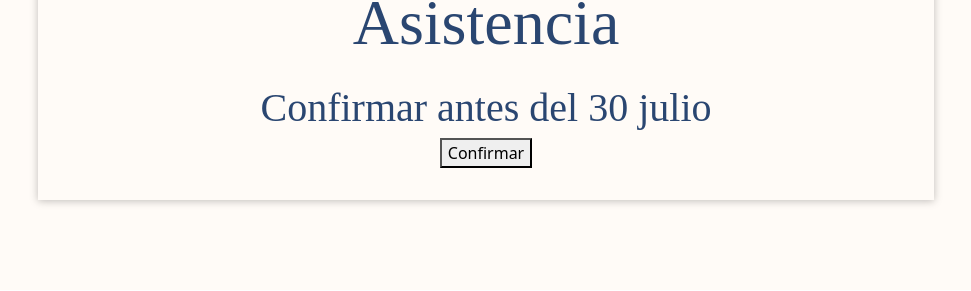
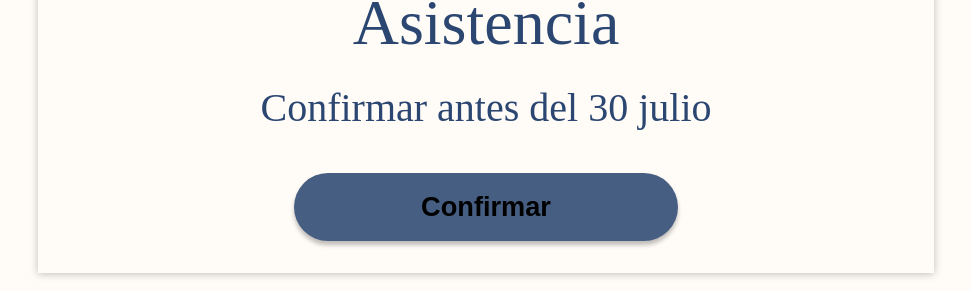
Before and after one commit to santfernandez/wedding-card-2, a React (Create React App) app: page / in a window 1280 px wide. Shown: the part 1929-2220 px from the top of the page, without its empty margins (154-1125 px from the left). Built offline with nearby package versions, Linux system fonts and the light colour scheme; a web font is replaced by a local one.

Commit message:
fixed rsvp button

```diff
--- a/src/sections/RSVP.js
+++ b/src/sections/RSVP.js
@@ -7,7 +7,7 @@ const RSVP = () => {
       <div className="rsvp">
         <h2 className="rsvp-title">Asistencia</h2>
         <p className="rsvp-info">Confirmar antes del 30 julio</p>
-        <button type="rsvp-button">
+        <button type="button" className="rsvp-button">
           <a
             target="_blank"
             rel="noreferrer"
```
